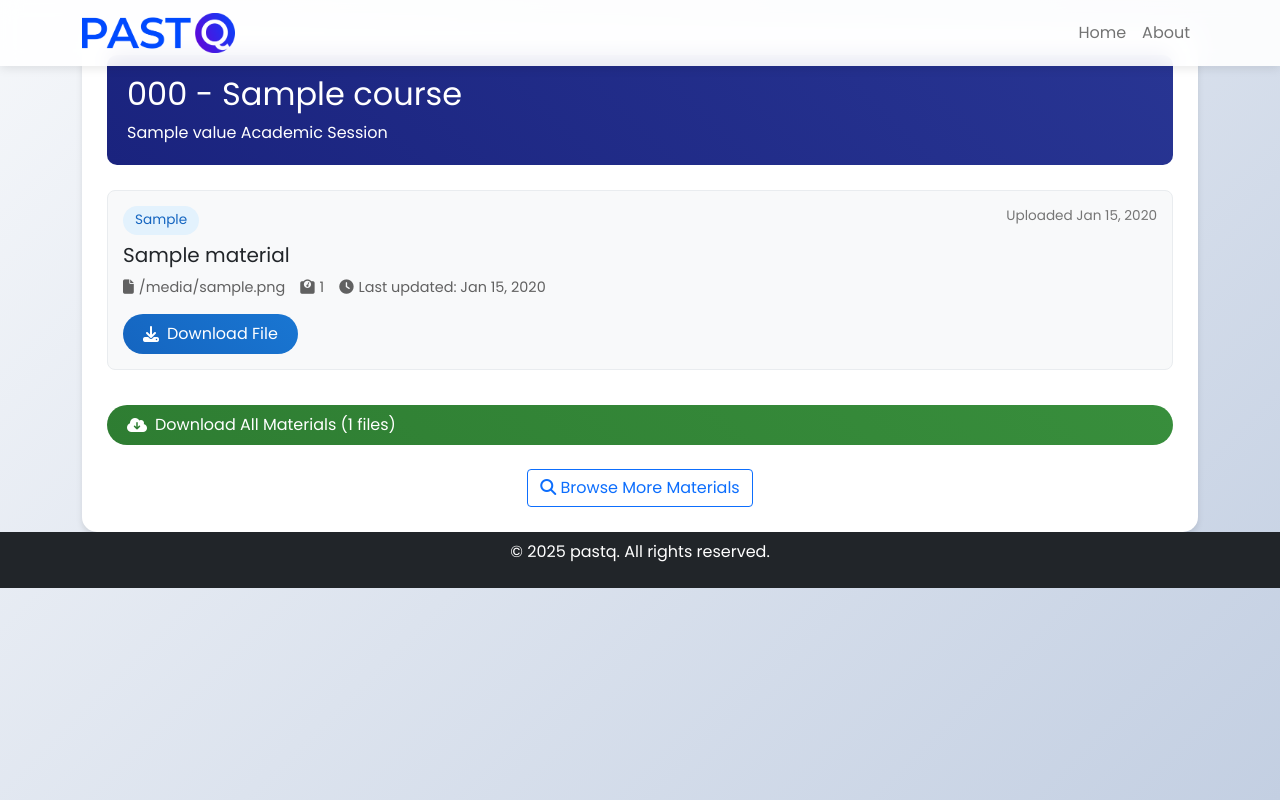
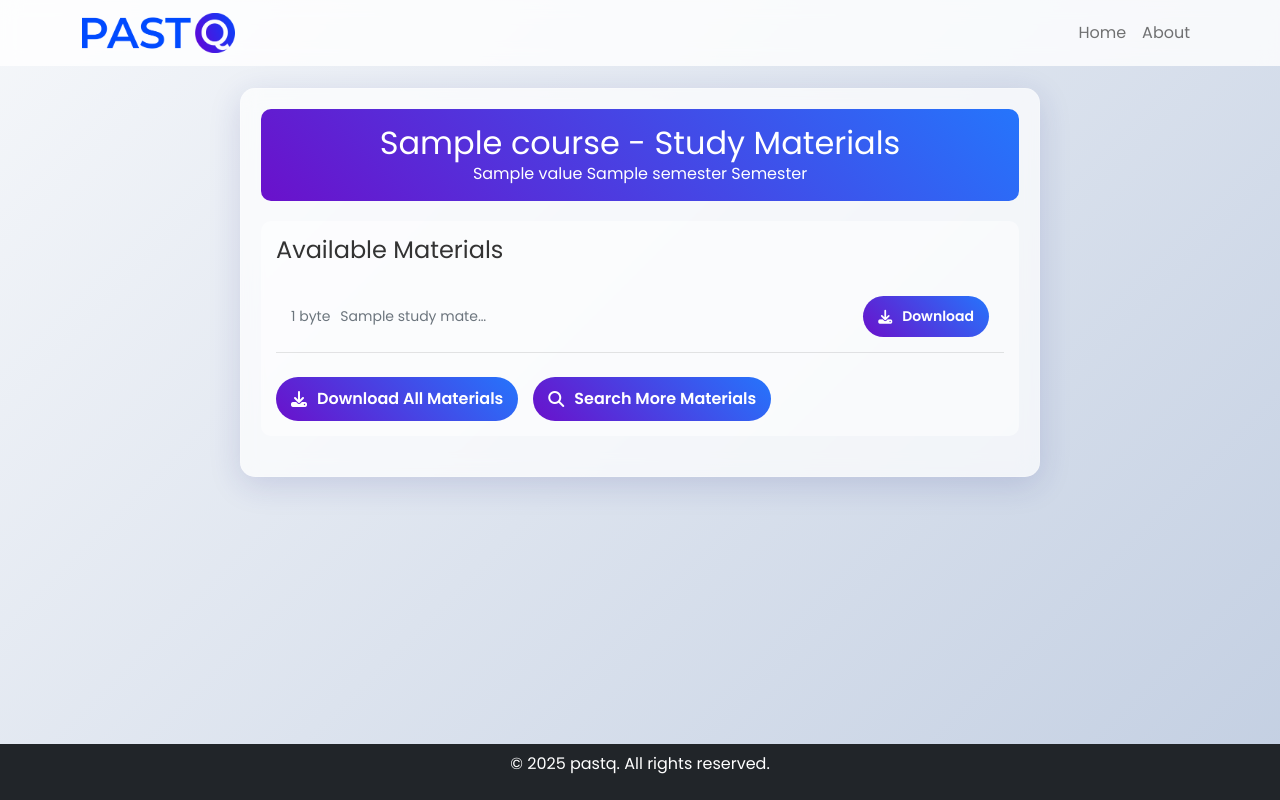
Before and after one commit to openaixander/past_q, a Django app: template faculty/templates/faculty/download_study_materials.html in a window 1280 px wide. Run offline with Django 4.2, Linux system fonts and the light colour scheme; the template is opened without the code that fills it: most values are stand-ins (such as "Sample title", 1, 10 or a date in 2020); some libraries are stand-ins or nearby versions.

Commit message:
Update download_study_materials.html

```diff
--- a/faculty/templates/faculty/download_study_materials.html
+++ b/faculty/templates/faculty/download_study_materials.html
@@ -13,202 +13,267 @@ Download Study Materials - {{ material.course.name }}
         flex-direction: column;
     }
     .navbar {
-            background-color: rgba(255, 255, 255, 0.9);
+        background: rgba(255, 255, 255, 0.8);
         backdrop-filter: blur(10px);
-            box-shadow: 0 2px 10px rgba(0, 0, 0, 0.1);
     }
-        .navbar-brand, .nav-link {
-            color: #333;
-            <!-- font-weight: 600; -->
-        }
-
     .navbar-brand img {
         height: 40px;
         margin-right: 10px;
     }
+    .main-content {
+        flex-grow: 1;
+        padding: 40px 15px;  /* Reduced padding for mobile */
+    }
     .materials-container {
-            background: white;
+        background: rgba(255, 255, 255, 0.7);
+        backdrop-filter: blur(10px);
         border-radius: 15px;
-            padding: 25px;
-            box-shadow: 0 4px 6px rgba(0, 0, 0, 0.1);
-            margin-top: 30px;
+        padding: 20px;  /* Reduced padding */
+        box-shadow: 0 8px 32px rgba(31, 38, 135, 0.15);
+        border: 1px solid rgba(255, 255, 255, 0.18);
+        color: #333;
+        width: 100%;  /* Full width on mobile */
+        max-width: 800px;
+        margin: 0 auto;
+        animation: float 4s ease-in-out infinite;
     }
-        .course-header {
-            background: linear-gradient(45deg, #1a237e, #283593);
+    .materials-header {
+        background: linear-gradient(45deg, #6a11cb 0%, #2575fc 100%);
         color: white;
-            padding: 20px;
+        padding: 15px;
         border-radius: 10px;
-            margin-bottom: 25px;
+        margin-bottom: 20px;
+        text-align: center;
+    }
+    .materials-list {
+        background: rgba(255, 255, 255, 0.5);
+        border-radius: 10px;
+        padding: 15px;  /* Reduced padding */
+        margin-bottom: 20px;
     }
     .material-item {
-            background: #f8f9fa;
-            border-radius: 8px;
+        display: flex;
+        flex-direction: column;  /* Stack on mobile */
+        justify-content: space-between;
+        align-items: flex-start;  /* Align left */
         padding: 15px;
-            margin-bottom: 15px;
-            transition: all 0.3s ease;
-            border: 1px solid #e9ecef;
+        border-bottom: 1px solid rgba(0, 0, 0, 0.1);
+        transition: background-color 0.3s ease;
     }
-        .material-item:hover {
-            transform: translateY(-2px);
-            box-shadow: 0 4px 8px rgba(0, 0, 0, 0.1);
+    .material-item:last-child {
+        border-bottom: none;
     }
-        .material-type-badge {
-            background: #e3f2fd;
-            color: #1565c0;
-            padding: 4px 12px;
-            border-radius: 20px;
-            font-size: 0.85rem;
-            font-weight: 500;
+    .material-details {
+        display: flex;
+        flex-direction: column;
+        width: 100%;
+        margin-bottom: 10px;
+    }
+    .material-info {
+        display: flex;
+        flex-wrap: wrap;
+        align-items: center;
+        gap: 10px;
+        width: 100%;
+        justify-content: space-between;
+    }
+    .file-badge {
+        background-color: rgba(41, 128, 185, 0.1);
+        color: #2980b9;
+        padding: 3px 8px;
+        border-radius: 15px;
+        font-size: 0.7em;
     }
     .file-info {
         display: flex;
         align-items: center;
-            gap: 15px;
-            margin: 10px 0;
-            flex-wrap: wrap;
+        gap: 10px;
     }
-        .file-detail {
-            display: flex;
-            align-items: center;
-            gap: 5px;
-            color: #616161;
-            font-size: 0.9rem;
+    .file-name {
+        max-width: 150px;
+        white-space: nowrap;
+        overflow: hidden;
+        text-overflow: ellipsis;
     }
-        .download-btn {
-            background: linear-gradient(45deg, #1565c0, #1976d2);
+    .btn-custom {
+        background: linear-gradient(45deg, #6a11cb 0%, #2575fc 100%);
+        border: none;
         color: white;
-            padding: 8px 20px;
-            border-radius: 25px;
-            border: none;
+        padding: 10px 15px;  /* Reduced padding */
+        border-radius: 50px;
         transition: all 0.3s ease;
-            text-decoration: none;
+        font-weight: 600;
         display: inline-flex;
         align-items: center;
-            gap: 8px;
+        gap: 10px;
+        width: 100%;  /* Full width on mobile */
+        justify-content: center;
+        margin-top: 10px;  /* Added margin */
     }
-        .download-btn:hover {
-            background: linear-gradient(45deg, #0d47a1, #1565c0);
-            color: white;
-            transform: translateY(-1px);
+    .download-buttons {
+        display: flex;
+        flex-direction: column;  /* Stack buttons vertically on mobile */
+        gap: 15px;  /* Space between buttons */
     }
-        .download-all-btn {
-            background: linear-gradient(45deg, #2e7d32, #388e3c);
-            width: 100%;
-            text-align: center;
-            margin-top: 20px;
+    .cover-image {
+        max-width: 200px;
+        max-height: 200px;
+        object-fit: cover;
+        border-radius: 10px;
+        margin-bottom: 20px;
+        width: 100%;  /* Responsive image */
     }
-        .download-all-btn:hover {
-            background: linear-gradient(45deg, #1b5e20, #2e7d32);
+
+    @media (min-width: 768px) {
+        .material-item {
+            flex-direction: row;
+            align-items: center;
         }
-        .upload-date {
-            font-size: 0.85rem;
-            color: #757575;
+        .material-details {
+            width: auto;
+            margin-bottom: 0;
         }
-        @media (max-width: 768px) {
-            .file-info {
-                flex-direction: column;
-                align-items: flex-start;
-                gap: 8px;
+        .btn-custom {
+            width: auto;
+            margin-top: 0;
         }
-            .material-item {
-                padding: 12px;
+        .download-buttons {
+            flex-direction: row;
         }
     }
 {% endblock css %}
 
 {% block content %}
+<div class="main-content">
     <div class="container">
-    <div class="materials-container">
-        <div class="course-header">
-            <h2 class="mb-2">{{ material.course.code }} - {{ material.course.name }}</h2>
-            <p class="mb-0">{{ material.year.value }} Academic Session</p>
+        <div class="materials-container mt-5">
+            <div class="materials-header">
+                <h2 class="mb-0">{{ material.course.name }} - Study Materials</h2>
+                <p class="mb-0">{{ material.year.value }} {{ material.course.semester.name }} Semester</p>
             </div>
 
+            <div class="materials-list">
+                <h4 class="mb-3">Available Materials</h4>
                 {% include 'faculty/includes/alerts.html' %}
-
-        <div class="materials-list">
-            {% if study_materials %}
-                {% for material in study_materials %}
+                {% for study_material in study_materials %}
                 <div class="material-item">
-                        <div class="d-flex justify-content-between align-items-start mb-2">
-                            <span class="material-type-badge">
-                                {{ material.get_material_type_display }}
-                            </span>
-                            <span class="upload-date">
-                                Uploaded {{ material.uploaded_at|date:"M d, Y" }}
-                            </span>
-                        </div>
-
-                        <h5 class="mb-2">{{ material.title }}</h5>
-
-                        <div class="file-info">
-                            <div class="file-detail">
-                                <i class="fas fa-file"></i>
-                                {{ material.get_original_filename }}
-                            </div>
-                            <div class="file-detail">
-                                <i class="fas fa-weight"></i>
-                                {{ material.get_formatted_size }}
-                            </div>
-                            <div class="file-detail">
-                                <i class="fas fa-clock"></i>
-                                Last updated: {{ material.updated_at|date:"M d, Y" }}
+                    <div class="material-details">
+                        <div class="material-info">
+                            <small class="text-muted mr-2">
+                                {# Safe file size fallback #}
+                                {% if study_material.files %}
+                                    {{ study_material.files.size|filesizeformat }}
+                                {% else %}
+                                    File size unavailable
+                                {% endif %}
+                            </small>
+                            <small class="text-muted file-name">
+                                {# Safe filename display #}
+                                {{ study_material.title|truncatechars:20 }}
+                                {% if study_material.files %}
+                                    .{{ study_material.files.format }}
+                                {% endif %}
+                            </small>
                         </div>
                     </div>
-
-                        <div class="mt-3">
-                            <a href="{% url 'faculty:download_file' material.pk %}"
-                               class="download-btn">
-                                <i class="fas fa-download"></i>
-                                Download File
+                    <a href="{% url 'faculty:download_file' study_material.pk %}"
+                       class="btn btn-sm btn-custom download-btn"
+                       data-material-id="{{ study_material.pk }}">
+                        <i class="fas fa-download"></i> Download
                     </a>
                 </div>
-                    </div>
+                {% empty %}
+                <p class="text-center text-muted">No materials available for this course and session.</p>
                 {% endfor %}
-
+                <div class="download-buttons text-center mt-4">
                     <a href="{% url 'faculty:download_multiple_files' material.pk %}"
-                   class="download-btn download-all-btn">
-                    <i class="fas fa-cloud-download-alt"></i>
-                    Download All Materials ({{ study_materials|length }} files)
+                       class="btn btn-custom download-all-btn">
+                        <i class="fas fa-download"></i> Download All Materials
                     </a>
-            {% else %}
-                <div class="alert alert-info">
-                    <i class="fas fa-info-circle"></i>
-                    No study materials are currently available for this course and session.
-                </div>
-            {% endif %}
-
-            <div class="text-center mt-4">
-                <a href="{% url 'faculty:download_materials' %}"
-                   class="btn btn-outline-primary">
-                    <i class="fas fa-search"></i>
-                    Browse More Materials
+                    <a href="{% url 'faculty:download_materials' %}" class="btn btn-custom">
+                        <i class="fas fa-search"></i> Search More Materials
                     </a>
                 </div>
             </div>
         </div>
     </div>
+</div>
 
+<script src="https://cdn.jsdelivr.net/npm/bootstrap@5.1.3/dist/js/bootstrap.bundle.min.js"></script>
 <script>
 document.addEventListener('DOMContentLoaded', function() {
-    // Add loading state to download buttons
-    const downloadButtons = document.querySelectorAll('.download-btn');
+    // Single file download
+    document.querySelectorAll('.download-btn').forEach(button => {
+        button.addEventListener('click', function(e) {
+            e.preventDefault();
+            const url = this.href;
+            const originalText = this.innerHTML;
 
-    downloadButtons.forEach(button => {
-        button.addEventListener('click', function(e) {
-            const originalContent = this.innerHTML;
             this.innerHTML = '<i class="fas fa-spinner fa-spin"></i> Downloading...';
-            this.style.opacity = '0.7';
             this.disabled = true;
 
-            // Restore button state after download starts (about 1 second)
-            setTimeout(() => {
-                this.innerHTML = originalContent;
-                this.style.opacity = '1';
+            fetch(url)
+                .then(response => {
+                    if (!response.ok) throw new Error('Download failed');
+                    return response.blob();
+                })
+                .then(blob => {
+                    const url = window.URL.createObjectURL(blob);
+                    const a = document.createElement('a');
+                    a.style.display = 'none';
+                    a.href = url;
+                    a.download = '';  // Let the server decide filename
+                    document.body.appendChild(a);
+                    a.click();
+                    window.URL.revokeObjectURL(url);
+                })
+                .catch(error => {
+                    console.error('Download error:', error);
+                    alert('Download failed. Please try again.');
+                })
+                .finally(() => {
+                    this.innerHTML = originalText;
                     this.disabled = false;
-            }, 1000);
                 });
         });
     });
+
+    // Multiple files download
+    const downloadAllBtn = document.querySelector('.download-all-btn');
+    if (downloadAllBtn) {
+        downloadAllBtn.addEventListener('click', function(e) {
+            e.preventDefault();
+            const url = this.href;
+            const originalText = this.innerHTML;
+
+            this.innerHTML = '<i class="fas fa-spinner fa-spin"></i> Preparing Download...';
+            this.disabled = true;
+
+            fetch(url)
+                .then(response => {
+                    if (!response.ok) throw new Error('Download failed');
+                    return response.blob();
+                })
+                .then(blob => {
+                    const url = window.URL.createObjectURL(blob);
+                    const a = document.createElement('a');
+                    a.style.display = 'none';
+                    a.href = url;
+                    a.download = '';  // Let the server decide filename
+                    document.body.appendChild(a);
+                    a.click();
+                    window.URL.revokeObjectURL(url);
+                })
+                .catch(error => {
+                    console.error('Download error:', error);
+                    alert('Download failed. Please try again.');
+                })
+                .finally(() => {
+                    this.innerHTML = originalText;
+                    this.disabled = false;
+                });
+        });
+    }
+});
 </script>
 {% endblock content %}
```
Lines whose indentation alone changed are shown as unchanged.
